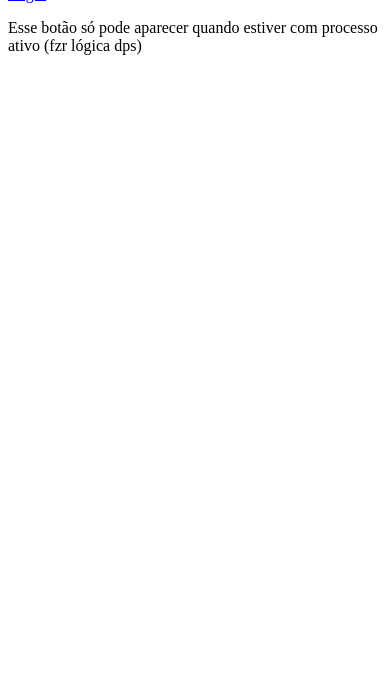
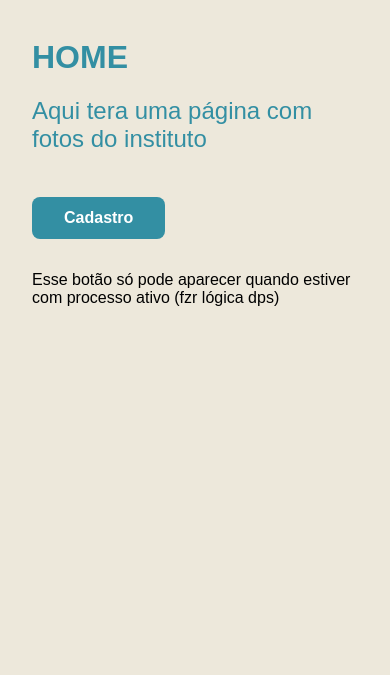
Before and after one commit to vagnermelo20/Projetos2, a Django app: template home/templates/home/home.html in a window 390 px wide. Shown: the part 169-844 px from the top of the page. Run offline with Django 5.2, Linux system fonts and the light colour scheme; the template is opened without the code that fills it, so the values that code supplies are empty; parts of the project's set-up code (start-up, migrations or seed data) failed here and were passed over.

Commit message:
home nova

```diff
--- a/home/templates/home/home.html
+++ b/home/templates/home/home.html
@@ -4,12 +4,105 @@
     <meta charset="UTF-8">
     <meta name="viewport" content="width=device-width, initial-scale=1.0">
     <title>HOME</title>
+    <style>
+        body {
+            margin: 0;
+            background: #ede8db;
+            font-family: Arial, sans-serif;
+        }
+        .header {
+            background: #338fa3;
+            height: 48px;
+            display: flex;
+            align-items: center;
+            justify-content: space-between;
+            padding: 0 24px;
+        }
+        .menu-icon {
+            width: 32px;
+            height: 32px;
+            display: flex;
+            align-items: center;
+            cursor: pointer;
+        }
+        .menu-icon span {
+            display: block;
+            width: 24px;
+            height: 4px;
+            background: #fff;
+            margin: 4px 0;
+            border-radius: 2px;
+        }
+        .login-link {
+            color: #fff;
+            text-decoration: none;
+            font-size: 15px;
+            margin-left: auto;
+        }
+        .main-content {
+            display: flex;
+            height: calc(100vh - 48px);
+        }
+        .side-img {
+            width: 260px;
+            background: url('https://images.unsplash.com/photo-1506744038136-46273834b3fb?auto=format&fit=crop&w=400&q=80') no-repeat center center;
+            background-size: cover;
+        }
+        .center-content {
+            flex: 1;
+            padding: 40px 32px;
+        }
+        .center-content h1 {
+            margin-top: 0;
+            color: #338fa3;
+        }
+        .center-content h2 {
+            color: #338fa3;
+            font-weight: normal;
+        }
+        .cadastro-link {
+            display: inline-block;
+            margin-top: 24px;
+            padding: 12px 32px;
+            background: #338fa3;
+            color: #fff;
+            border-radius: 8px;
+            text-decoration: none;
+            font-weight: bold;
+            font-size: 1rem;
+            transition: background 0.2s;
+        }
+        .cadastro-link:hover {
+            background: #256973;
+        }
+        @media (max-width: 700px) {
+            .main-content {
+                flex-direction: column;
+            }
+            .side-img {
+                width: 100%;
+                height: 120px;
+            }
+        }
+    </style>
 </head>
 <body>
-    <h1>HOME</h1>
-    <h2>Aqui tera uma página com fotos do instituto</h2>
-    <a href="{% url 'logar' %}">Login</a>
-    <p>Esse botão só pode aparecer quando estiver com processo ativo (fzr lógica dps)</p>
-    <a href="{% url 'registro' %}"></a>
+    <div class="header">
+        <div class="menu-icon">
+            <span></span>
+            <span></span>
+            <span></span>
+        </div>
+        <a href="{% url 'logar' %}" class="login-link">Login</a>
+    </div>
+    <div class="main-content">
+        <div class="side-img"></div>
+        <div class="center-content">
+            <h1>HOME</h1>
+            <h2>Aqui tera uma página com fotos do instituto</h2>
+            <a href="{% url 'registro' %}" class="cadastro-link">Cadastro</a>
+            <p style="margin-top: 32px;">Esse botão só pode aparecer quando estiver com processo ativo (fzr lógica dps)</p>
+        </div>
+    </div>
 </body>
 </html>
```
